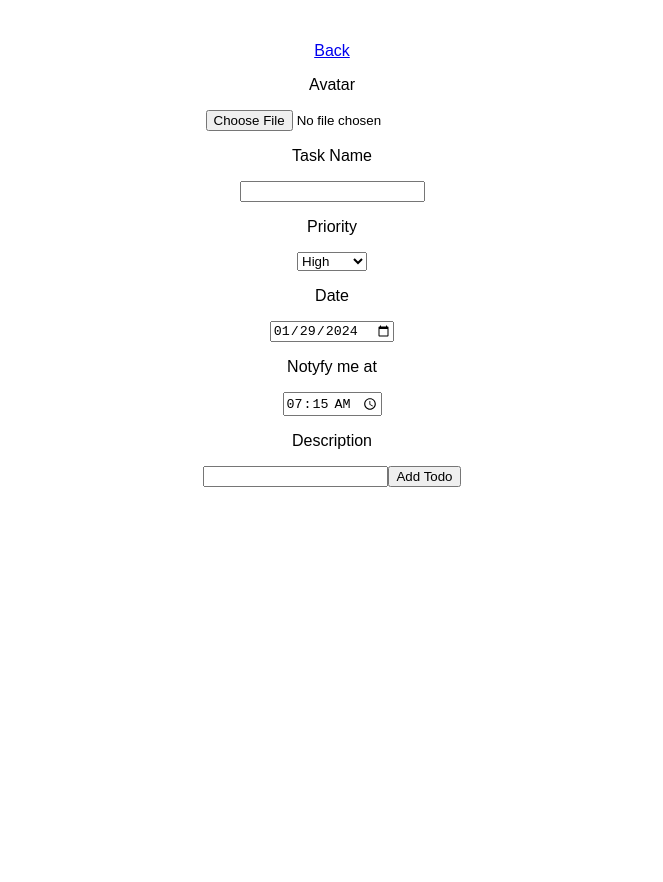
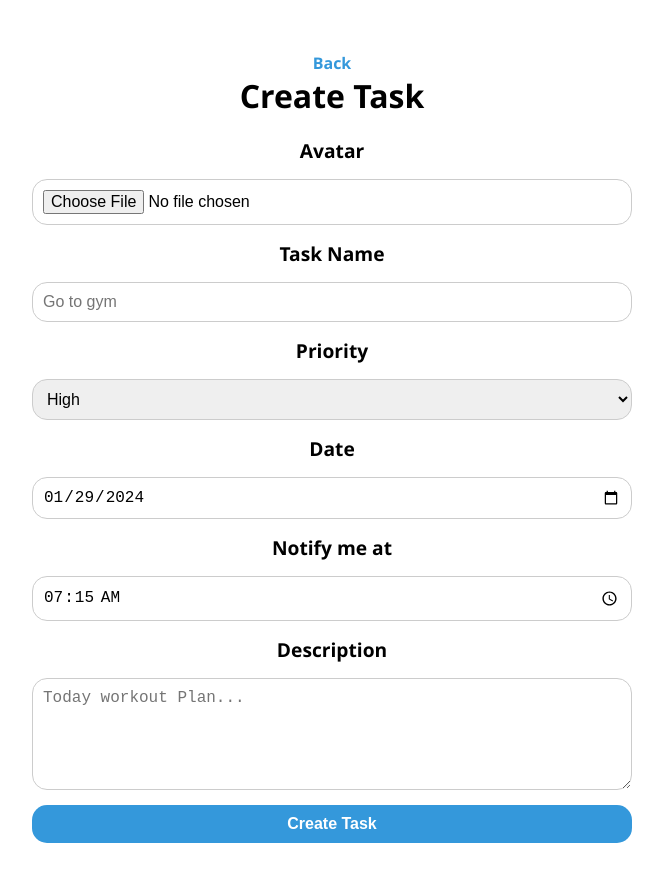
Before and after one commit to yashweybee/Todo-React, a React (Vite) app: page /todo/add in a window 1280 px wide. Shown: the top 882 px of the page, without its empty margins (308-971 px from the left). Before the commit the page ends 800 px from the top, so only its background shows below. Built offline with nearby package versions, Linux system fonts and the light colour scheme.

Commit message:
-add edit style completed

```diff
--- a/src/Components/AddTodo/AddTodo.jsx
+++ b/src/Components/AddTodo/AddTodo.jsx
@@ -3,6 +3,7 @@ import { useSelector, useDispatch } from "react-redux";
 import { Link, useLocation, useNavigate, useParams } from "react-router-dom";
 import { addTodo } from "../../utils/todoSlice";
 import { setCurrnetPage } from "../../utils/stateSlice";
+import "../AddTodo/addTodo.css";
 const AddTodo = () => {
   const dispatch = useDispatch();
   const navigate = useNavigate();
@@ -110,9 +111,10 @@ const AddTodo = () => {
   };
 
   return (
-    <div>
+    <div className="todo-form">
       <div className="heading">
         <Link to="/todo">Back</Link>
+        <h1>{idParam ? "Edit" : "Create"} Task</h1>
       </div>
 
       <form onSubmit={handleSubmit}>
@@ -123,8 +125,8 @@ const AddTodo = () => {
             type="file"
             name="myImage"
             accept="image/png, image/gif, image/jpeg"
+            className="inp-Img"
             onChange={handleImageInp}
-            // value={imgFile}
           />
           {/* <img src={imgFile} alt="images" /> */}
         </label>
@@ -135,6 +137,7 @@ const AddTodo = () => {
             disabled={currentPage === "display"}
             required
             type="text"
+            placeholder="Go to gym"
             name=""
             id=""
             value={name}
@@ -167,7 +170,7 @@ const AddTodo = () => {
           />
         </label>
         <label>
-          <p>Notyfy me at</p>
+          <p>Notify me at</p>
           <input
             type="time"
             id="notify"
@@ -182,16 +185,20 @@ const AddTodo = () => {
 
         <label>
           <p>Description</p>
-          <input
+          <textarea
             required
             type="text"
+            placeholder="Today workout Plan..."
             name=""
-            id=""
+            rows={5}
+            id="description"
             value={desc}
             onChange={(e) => setDesc(e.target.value)}
           />
         </label>
-        <button type="submit">{idParam ? "Edit Todo" : "Add Todo"}</button>
+        <label>
+          <button type="submit">{idParam ? "Edit" : "Create"} Task</button>
+        </label>
       </form>
     </div>
   );
--- a/src/Components/AddTodo/addTodo.css
+++ b/src/Components/AddTodo/addTodo.css
@@ -1 +1,65 @@
-/*# sourceMappingURL=addTodo.css.map */
+.todo-form {
+  max-width: 600px;
+  margin: 0 auto;
+  padding: 10px 20px;
+}
+.todo-form .heading {
+  margin-bottom: 20px;
+}
+.todo-form .heading a {
+  text-decoration: none;
+  color: #3498db;
+  font-weight: bold;
+  transition: color 0.3s ease;
+}
+.todo-form .heading a:hover {
+  color: #1f618d;
+}
+.todo-form .heading h1 {
+  text-align: center;
+  margin: 0;
+}
+.todo-form form label {
+  display: block;
+  margin-bottom: 10px;
+}
+.todo-form form label p {
+  margin: 15px auto;
+  font-weight: bold;
+  font-size: larger;
+}
+.todo-form form label input,
+.todo-form form label select,
+.todo-form form label #description {
+  width: 100%;
+  padding: 10px;
+  border: 1px solid #ccc;
+  border-radius: 15px;
+  box-sizing: border-box;
+  font-size: 16px;
+}
+.todo-form form label input:focus,
+.todo-form form label select:focus,
+.todo-form form label #description:focus {
+  outline: none;
+  border-color: #3498db;
+}
+.todo-form form label .inp-Img + img {
+  max-width: 100%;
+  margin-top: 10px;
+}
+.todo-form form label button {
+  width: 100%;
+  background-color: #3498db;
+  color: #fff;
+  padding: 10px;
+  border: none;
+  border-radius: 15px;
+  cursor: pointer;
+  font-size: 16px;
+  font-weight: bold;
+  transition: background-color 0.3s ease;
+}
+.todo-form form label button:hover {
+  background-color: #1f618d;
+}/*# sourceMappingURL=addTodo.css.map */
--- /dev/null
+++ b/src/Components/AddTodo/addTodo.scss
@@ -0,0 +1,93 @@
+.todo-form {
+  max-width: 600px;
+  margin: 0 auto;
+  padding: 10px 20px;
+
+  .heading {
+    // display: flex;
+    // justify-content: space-between;
+    // align-items: center;
+    margin-bottom: 20px;
+
+    a {
+      text-decoration: none;
+      color: #3498db;
+      font-weight: bold;
+      transition: color 0.3s ease;
+
+      &:hover {
+        color: #1f618d;
+      }
+    }
+
+    h1 {
+      text-align: center;
+      margin: 0;
+    }
+  }
+
+  form {
+    label {
+      display: block;
+      margin-bottom: 10px;
+
+      p {
+        margin: 15px auto;
+        font-weight: bold;
+        font-size: larger;
+      }
+
+      input,
+      select,
+      #description {
+        width: 100%;
+        padding: 10px;
+        border: 1px solid #ccc;
+        border-radius: 15px;
+        box-sizing: border-box;
+        font-size: 16px;
+
+        &:focus {
+          outline: none;
+          border-color: #3498db;
+        }
+      }
+
+      #description {
+        // background-color: black;
+      }
+
+      input[type="file"] {
+        //   display: none; // Hide the file input
+      }
+
+      .inp-Img {
+        // Your file input styling
+        // ...
+
+        & + img {
+          // Optional styling for the image preview
+          max-width: 100%;
+          margin-top: 10px;
+        }
+      }
+
+      button {
+        width: 100%;
+        background-color: #3498db;
+        color: #fff;
+        padding: 10px;
+        border: none;
+        border-radius: 15px;
+        cursor: pointer;
+        font-size: 16px;
+        font-weight: bold;
+        transition: background-color 0.3s ease;
+
+        &:hover {
+          background-color: #1f618d;
+        }
+      }
+    }
+  }
+}
--- a/src/Components/TodoList/TodoList.jsx
+++ b/src/Components/TodoList/TodoList.jsx
@@ -107,7 +107,10 @@ const TodoList = () => {
                             <span className="checkmark"></span>
                           </label>
 
-                          <Link className="todo-item" to={"/todo/" + todo.id}>
+                          <Link
+                            className="todo-item"
+                            to={"/todo/display/" + todo.id}
+                          >
                             <Todo
                               name={todo.name}
                               isCompleted={todo.isCompleted}
--- a/src/index.css
+++ b/src/index.css
@@ -1,5 +1,5 @@
-body{
-    font-family: sans-serif;
+body {
+    font-family: 'Segoe UI', Tahoma, Geneva, Verdana, sans-serif;
     margin: 10px 10px;
     padding: 0;
 }
```
Also changed, not shown: 1 other file (tests, documents, lock files or other folders).
